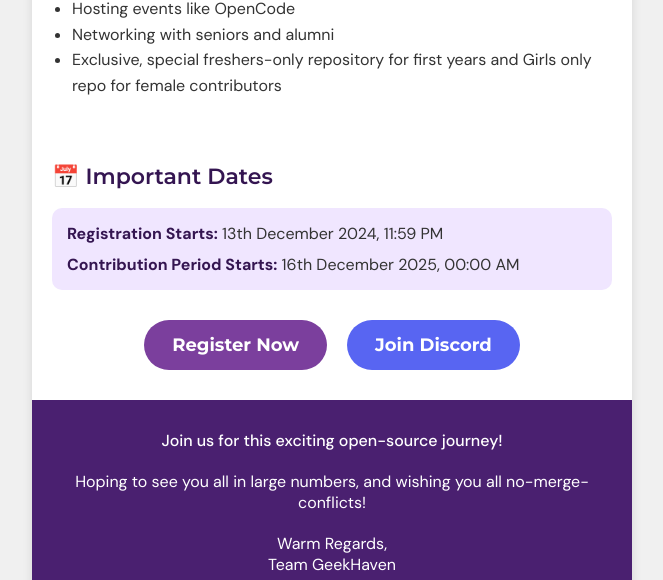
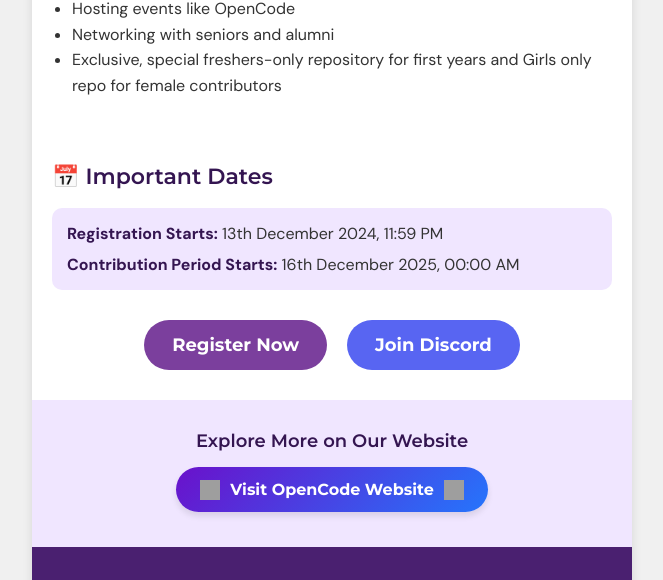
Before and after one commit to akshayw1/opencode-24-email, a plain HTML site: page clg-template.html in a window 1280 px wide. Shown: the part 1807-2387 px from the top of the page, without its empty margins (308-971 px from the left). Drawn offline with Linux system fonts and the light colour scheme; grey boxes are pictures that could not be loaded.

Commit message:
Update clg-template.html final

```diff
--- a/clg-template.html
+++ b/clg-template.html
@@ -149,6 +149,26 @@
             </td>
 
         </tr>
+                <tr>
+            <td style="padding: 30px 20px; background-color: #f0e6ff; text-align: center;">
+                <p style="margin: 0 0 15px; color: #341551; font-family: 'Montserrat', sans-serif; font-size: 18px; font-weight: 600;">Explore More on Our Website</p>
+                <a href="https://opencode.geekhaven.in" style="display: inline-block; padding: 12px 24px; background: linear-gradient(135deg, #6a11cb 0%, #2575fc 100%); color: #ffffff; text-decoration: none; border-radius: 25px; font-weight: bold; font-size: 16px; font-family: 'Montserrat', sans-serif; transition: all 0.3s ease; box-shadow: 0 4px 6px rgba(0,0,0,0.1);">
+                    <table cellpadding="0" cellspacing="0" style="margin: 0 auto;">
+                        <tr>
+                            <td style="padding-right: 10px;">
+                                <img src="https://img.icons8.com/ios-filled/50/ffffff/globe.png" alt="Globe" width="20" height="20" style="vertical-align: middle;">
+                            </td>
+                            <td style="vertical-align: middle;">
+                                Visit OpenCode Website
+                            </td>
+                            <td style="padding-left: 10px;">
+                                <img src="https://img.icons8.com/ios-filled/50/ffffff/long-arrow-right.png" alt="Arrow" width="20" height="20" style="vertical-align: middle;">
+                            </td>
+                        </tr>
+                    </table>
+                </a>
+            </td>
+        </tr>
         <!--<tr>-->
         <!--    <td style="padding: 0 20px 30px;">-->
         <!--        <h2 style="color: #341551; font-family: 'Montserrat', sans-serif; font-size: 22px; font-weight: 600;">🔗 Important Links</h2>-->
```
